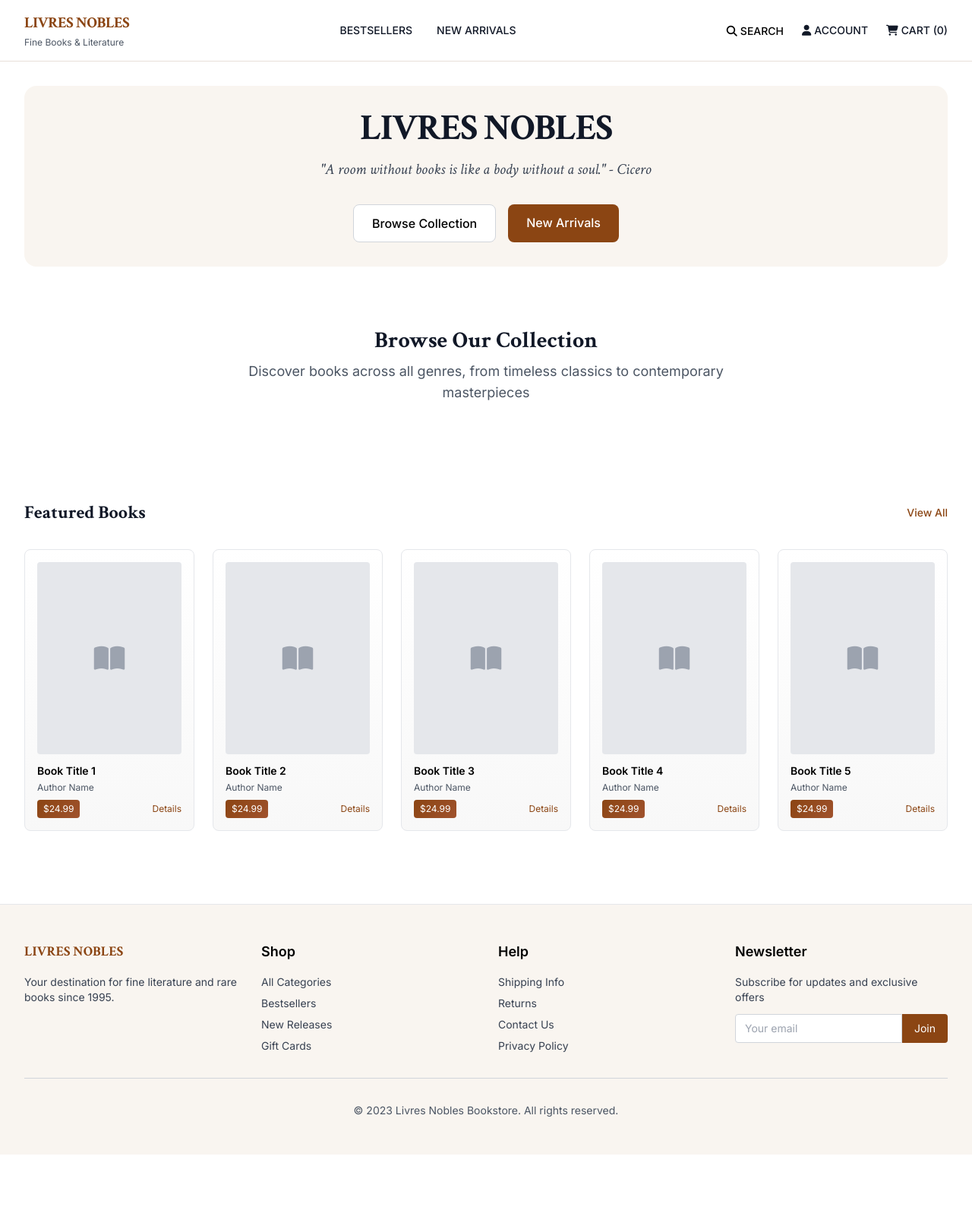
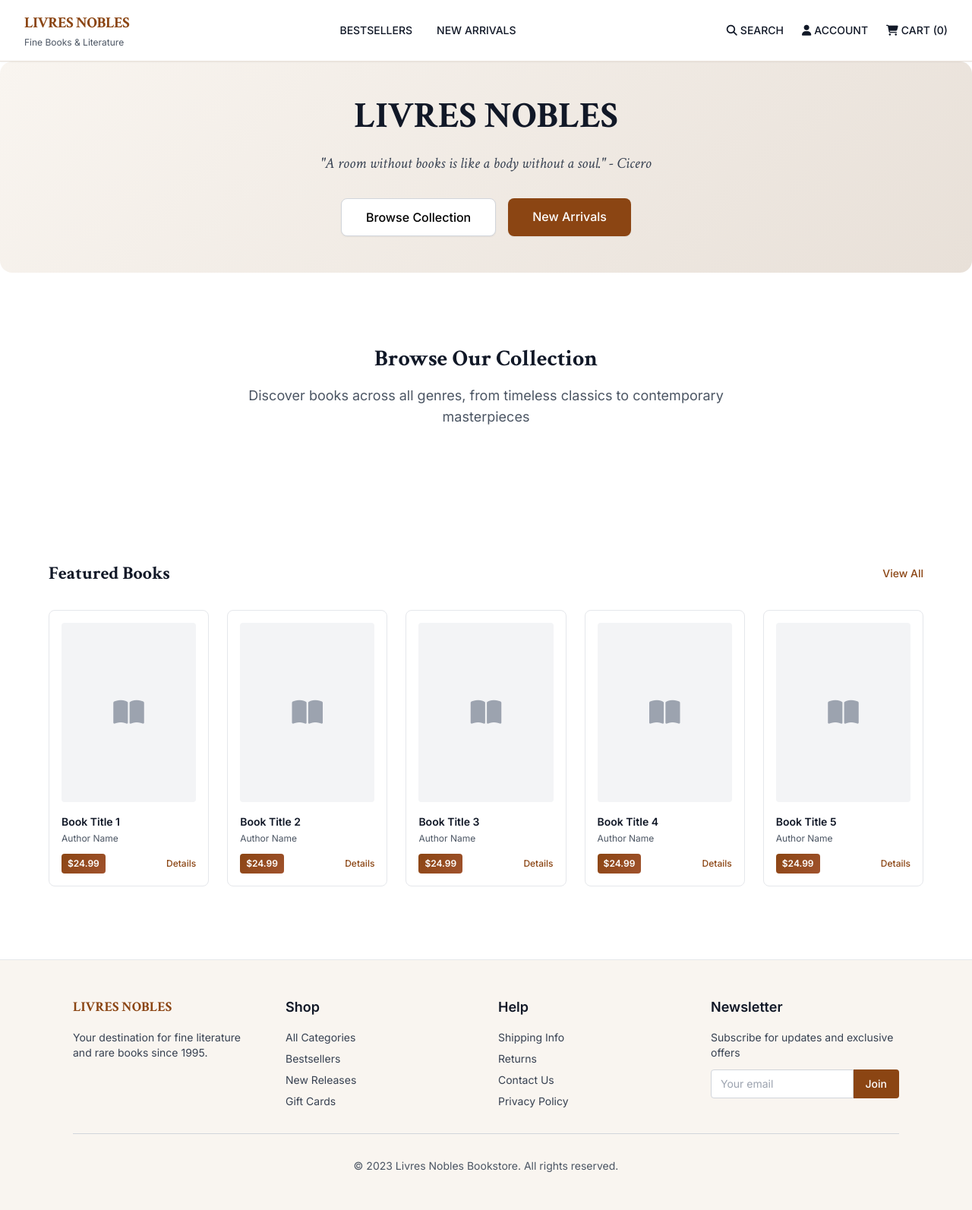
Before and after one commit to Aleksandra718/bookstore, a Django app: page / in a window 1280 px wide. Shown: the whole page at 76% size. Before the commit the page ends 1520 px from the top, so only its background shows below. Run offline with Django 5.2, Linux system fonts and the light colour scheme; data that the repository does not hold is empty; some libraries are stand-ins or nearby versions.

Commit message:
изменить base.html

```diff
--- a/main/templates/main/base.html
+++ b/main/templates/main/base.html
@@ -23,7 +23,7 @@
 
         .book-card {
             transition: all 0.3s ease;
-            background: linear-gradient(to bottom, #ffffff, #f8f8f8);
+            background: white;
         }
 
         .book-card:hover {
@@ -37,12 +37,13 @@
         }
 
         .book-card:hover .book-cover {
-            transform: rotateY(5deg) scale(1.03);
+            transform: scale(1.03);
         }
 
         .nav-link {
             position: relative;
             transition: all 0.3s ease;
+            padding: 0.5rem 0;
         }
 
         .nav-link:hover::after {
@@ -144,27 +145,16 @@
 
         .price-tag {
             background: linear-gradient(135deg, #8B4513, #A0522D);
+            color: white;
+            padding: 0.25rem 0.5rem;
+            border-radius: 0.25rem;
+            font-size: 0.75rem;
+            font-weight: 600;
         }
 
-        .category-badge {
-            background-color: #e8e0d8;
-            color: #5a3921;
-        }
-
-        /* Book spine effect */
-        .book-spine {
-            position: relative;
-        }
-
-        .book-spine::before {
-            content: '';
-            position: absolute;
-            left: 0;
-            top: 0;
-            bottom: 0;
-            width: 5px;
-            background: linear-gradient(to bottom, #8B4513, #5a3921);
-            border-radius: 2px 0 0 2px;
+        .hero-section {
+            background: linear-gradient(135deg, #f9f5f0 0%, #e8e0d8 100%);
+            border-radius: 1rem;
         }
     </style>
 </head>
@@ -173,7 +163,7 @@
     <div id="overlay" class="overlay fixed inset-0 bg-black bg-opacity-50 z-40 md:hidden"></div>
 
     <!-- Mobile Menu -->
-    <div id="mobileMenu" class="mobile-menu fixed top-0 left-0 w-80 h-full bg-white z-50 md:hidden shadow-lg bookish-bg">
+    <div id="mobileMenu" class="mobile-menu fixed top-0 left-0 w-80 h-full bg-white z-50 md:hidden shadow-lg">
         <div class="p-6 h-full flex flex-col">
             <div class="flex justify-between items-center mb-8">
                 <h2 class="text-lg font-bold tracking-tight serif-font accent-color">
@@ -188,18 +178,12 @@
 
             <nav class="space-y-6 flex-grow">
                 <a href="{% url 'main:index' %}"
-                   hx-get="{% url 'main:index' %}"
-                   hx-target="#main-content"
-                   hx-push-url="true"
                    class="mobile-nav-link block text-lg font-medium text-gray-900 hover:text-gray-700 py-2 border-b border-gray-200">
                    <i class="fas fa-home mr-2 accent-color"></i>HOME
                 </a>
                 {% for category in categories %}
                 <a href="{% url 'main:catalog' category.slug %}"
-                   hx-get="{% url 'main:catalog' category.slug %}"
-                   hx-target="#main-content"
-                   hx-push-url="true"
-                   class="mobile-nav-link block text-lg font-medium text-gray-900 hover:text-gray-700 py-2 border-b border-gray-200 {% if current_category == category.slug %}active{% endif %}">
+                   class="mobile-nav-link block text-lg font-medium text-gray-900 hover:text-gray-700 py-2 border-b border-gray-200">
                    <i class="fas fa-book mr-2 accent-color"></i>{{ category.name|upper }}
                 </a>
                 {% endfor %}
@@ -209,7 +193,7 @@
                 </a>
                 <a href="#"
                    class="mobile-nav-link block text-lg font-medium text-gray-900 hover:text-gray-700 py-2 border-b border-gray-200">
-                   <i class="fas fa-newspaper mr-2 accent-color"></i>NEW RELEASES
+                   <i class="fas fa-newspaper mr-2 accent-color"></i>NEW ARRIVALS
                 </a>
             </nav>
 
@@ -218,7 +202,7 @@
                     <i class="fas fa-search mr-2 accent-color"></i>SEARCH
                 </a>
 
-                <a class="text-sm font-medium text-gray-900 hover:text-gray-600 py-2">
+                <a href="#" class="text-sm font-medium text-gray-900 hover:text-gray-600 py-2">
                     <i class="fas fa-user mr-2 accent-color"></i>ACCOUNT
                 </a>
                 <a href="#" id="mobileCart" class="block text-sm font-medium text-gray-900 hover:text-gray-700 py-2">
@@ -229,7 +213,7 @@
     </div>
 
     <!-- Header -->
-    <header class="sticky top-0 bg-white z-30 header-border">
+    <header class="sticky top-0 bg-white z-30 header-border shadow-sm">
         <div class="mx-auto px-4 sm:px-6 lg:px-8">
             <div class="flex justify-between items-center h-20">
                 <!-- Mobile Menu Button -->
@@ -241,10 +225,7 @@
 
                 <!-- Logo -->
                 <div class="flex-shrink-0">
-                    <a href="{% url 'main:index' %}"
-                       hx-get="{% url 'main:index' %}"
-                       hx-target="#main-content"
-                       hx-push-url="true">
+                    <a href="{% url 'main:index' %}">
                         <h1 class="text-xl font-bold tracking-tight text-left serif-font accent-color">
                             LIVRES NOBLES
                         </h1>
@@ -256,10 +237,7 @@
                 <nav class="hidden md:flex space-x-8">
                     {% for category in categories %}
                     <a href="{% url 'main:catalog' category.slug %}"
-                       hx-get="{% url 'main:catalog' category.slug %}"
-                       hx-target="#main-content"
-                       hx-push-url="true"
-                       class="nav-link text-sm font-medium text-gray-900 hover:text-gray-700 {% if current_category == category.slug %}active{% endif %}">
+                       class="nav-link text-sm font-medium text-gray-900 hover:text-gray-700">
                        {{ category.name|upper }}
                     </a>
                     {% endfor %}
@@ -273,16 +251,10 @@
 
                 <!-- Right side links -->
                 <div class="hidden md:flex items-center space-x-6">
-                    <div class="relative" id="mobile-search-wrapper">
-                        <button id="mobile-search-toggle"
-                                hx-get="{% url 'main:catalog_all' %}?show_search=true"
-                                hx-target="#mobile-search-wrapper"
-                                hx-swap="innerHTML"
-                                class="text-sm font-medium uppercase hover:text-gray-600">
+                    <a href="#" class="text-sm font-medium text-gray-900 hover:text-gray-600">
                         <i class="fas fa-search mr-1"></i>SEARCH
-                        </button>
-                    </div>
-                    <a class="text-sm font-medium text-gray-900 uppercase hover:text-gray-600">
+                    </a>
+                    <a href="#" class="text-sm font-medium text-gray-900 hover:text-gray-600">
                         <i class="fas fa-user mr-1"></i>ACCOUNT
                     </a>
                     <a href="#" id="desktopCart" class="text-sm font-medium text-gray-900 hover:text-gray-700">
@@ -292,66 +264,68 @@
 
                 <!-- Mobile Cart Icon -->
                 <div class="md:hidden">
-                    <a href="#" id="mobileCartHeader" class="text-xs font-medium text-gray-900">
+                    <a href="#" id="mobileCartHeader" class="text-sm font-medium text-gray-900">
                         <i class="fas fa-shopping-cart"></i> (0)
                     </a>
                 </div>
             </div>
         </div>
     </header>
-    <div id="cart-container"></div>
 
     <!-- Loading Indicator -->
     <div class="htmx-indicator fixed top-0 left-0 w-full h-1 accent-bg z-50"></div>
 
     <!-- Main Content -->
-    <div id="main-content">
+    <main id="main-content" class="min-h-screen">
         {% block content %}
-        <!-- Default home content -->
-        <main class="mx-auto px-4 sm:px-6 lg:px-8 py-8">
         <!-- Hero Section -->
-            <section class="bookish-bg rounded-2xl p-8 mb-12 text-center">
-                <h2 class="text-5xl font-bold tracking-tight text-gray-900 mb-4 serif-font">
+        <section class="hero-section mx-auto px-4 sm:px-6 lg:px-8 py-12 mb-16">
+            <div class="max-w-4xl mx-auto text-center">
+                <h2 class="text-4xl md:text-5xl font-bold text-gray-900 mb-6 serif-font">
                     LIVRES NOBLES
                 </h2>
-                <p class="text-xl text-gray-700 mb-8 max-w-2xl mx-auto serif-font italic">
+                <p class="text-lg md:text-xl text-gray-700 mb-8 max-w-2xl mx-auto serif-font italic">
                     "A room without books is like a body without a soul." - Cicero
                 </p>
-                <div class="flex justify-center space-x-4">
-                    <a href="#" class="px-6 py-3 bg-white border border-gray-300 rounded-lg font-medium hover:bg-gray-50 transition-colors">
+                <div class="flex flex-col sm:flex-row justify-center gap-4">
+                    <a href="#" class="px-8 py-3 bg-white border border-gray-300 rounded-lg font-medium hover:bg-gray-50 transition-colors shadow-sm">
                         Browse Collection
                     </a>
-                    <a href="#" class="px-6 py-3 accent-bg text-white rounded-lg font-medium hover:bg-brown-700 transition-colors">
+                    <a href="#" class="px-8 py-3 accent-bg text-white rounded-lg font-medium hover:bg-brown-700 transition-colors shadow-sm">
                         New Arrivals
                     </a>
+                </div>
             </div>
         </section>
 
         <!-- Categories Grid -->
-            <div class="text-center py-8">
-                <h3 class="text-3xl font-bold text-gray-900 mb-2 serif-font">Browse Our Collection</h3>
-                <p class="text-lg text-gray-600 mb-8 max-w-2xl mx-auto">
+        <section class="mx-auto px-4 sm:px-6 lg:px-8 py-8 mb-16">
+            <div class="max-w-6xl mx-auto">
+                <div class="text-center mb-12">
+                    <h3 class="text-3xl font-bold text-gray-900 mb-4 serif-font">Browse Our Collection</h3>
+                    <p class="text-lg text-gray-600 max-w-2xl mx-auto">
                         Discover books across all genres, from timeless classics to contemporary masterpieces
                     </p>
-                <div class="grid grid-cols-1 md:grid-cols-3 gap-6 max-w-4xl mx-auto">
+                </div>
+
+                <div class="grid grid-cols-1 md:grid-cols-3 gap-8">
                     {% for category in categories %}
                     <a href="{% url 'main:catalog' category.slug %}"
-                       hx-get="{% url 'main:catalog' category.slug %}"
-                       hx-target="#main-content"
-                       hx-push-url="true"
-                       class="book-card block p-8 border border-gray-200 rounded-xl hover:border-gray-300 transition-colors text-center book-spine">
-                        <div class="w-16 h-16 mx-auto mb-4 rounded-full bookish-bg flex items-center justify-center">
-                            <i class="fas fa-book text-2xl accent-color"></i>
+                       class="book-card block p-8 border border-gray-200 rounded-xl hover:border-gray-300 transition-all duration-300 text-center group">
+                        <div class="w-20 h-20 mx-auto mb-6 rounded-full bookish-bg flex items-center justify-center group-hover:scale-110 transition-transform duration-300">
+                            <i class="fas fa-book text-3xl accent-color"></i>
                         </div>
-                        <h3 class="text-xl font-bold serif-font">{{ category.name|upper }}</h3>
-                        <p class="text-gray-600 mt-2 text-sm">{{ category.book_count }} titles</p>
+                        <h3 class="text-xl font-bold serif-font text-gray-900 mb-2">{{ category.name }}</h3>
+                        <p class="text-gray-600">{{ category.book_count }} titles available</p>
                     </a>
                     {% endfor %}
                 </div>
             </div>
+        </section>
 
         <!-- Featured Books Section -->
-            <section class="mt-16">
+        <section class="mx-auto px-4 sm:px-6 lg:px-8 py-8 mb-16">
+            <div class="max-w-6xl mx-auto">
                 <div class="flex justify-between items-center mb-8">
                     <h3 class="text-2xl font-bold text-gray-900 serif-font">Featured Books</h3>
                     <a href="#" class="text-sm font-medium accent-color hover:underline">View All</a>
@@ -361,26 +335,26 @@
                     <!-- Sample featured book cards -->
                     {% for i in "12345" %}
                     <div class="book-card rounded-lg overflow-hidden border border-gray-200 p-4">
-                        <div class="aspect-[3/4] bg-gray-200 rounded mb-3 flex items-center justify-center bookish-bg">
+                        <div class="aspect-[3/4] bg-gray-100 rounded mb-4 flex items-center justify-center bookish-bg">
                             <i class="fas fa-book-open text-4xl text-gray-400"></i>
                         </div>
-                        <h4 class="font-bold text-sm mb-1">Book Title {{ i }}</h4>
-                        <p class="text-xs text-gray-600 mb-2">Author Name</p>
+                        <h4 class="font-bold text-sm mb-1 text-gray-900">Book Title {{ i }}</h4>
+                        <p class="text-xs text-gray-600 mb-3">Author Name</p>
                         <div class="flex justify-between items-center">
-                            <span class="price-tag text-white text-xs px-2 py-1 rounded">$24.99</span>
-                            <button class="text-xs accent-color hover:underline">Details</button>
+                            <span class="price-tag">$24.99</span>
+                            <button class="text-xs accent-color hover:underline font-medium">Details</button>
                         </div>
                     </div>
                     {% endfor %}
                 </div>
+            </div>
         </section>
+        {% endblock %}
     </main>
-        {% endblock %}
-    </div>
 
     <!-- Footer -->
-    <footer class="bookish-bg mt-16 py-12 border-t border-gray-200">
-        <div class="mx-auto px-4 sm:px-6 lg:px-8 max-w-7xl">
+    <footer class="bookish-bg border-t border-gray-200">
+        <div class="mx-auto px-4 sm:px-6 lg:px-8 py-12 max-w-6xl">
             <div class="grid grid-cols-1 md:grid-cols-4 gap-8">
                 <div>
                     <h4 class="font-bold text-lg mb-4 serif-font accent-color">LIVRES NOBLES</h4>
@@ -389,7 +363,7 @@
                     </p>
                 </div>
                 <div>
-                    <h4 class="font-bold text-lg mb-4">Shop</h4>
+                    <h4 class="font-bold text-lg mb-4 text-gray-900">Shop</h4>
                     <ul class="space-y-2 text-sm">
                         <li><a href="#" class="text-gray-700 hover:underline">All Categories</a></li>
                         <li><a href="#" class="text-gray-700 hover:underline">Bestsellers</a></li>
@@ -398,7 +372,7 @@
                     </ul>
                 </div>
                 <div>
-                    <h4 class="font-bold text-lg mb-4">Help</h4>
+                    <h4 class="font-bold text-lg mb-4 text-gray-900">Help</h4>
                     <ul class="space-y-2 text-sm">
                         <li><a href="#" class="text-gray-700 hover:underline">Shipping Info</a></li>
                         <li><a href="#" class="text-gray-700 hover:underline">Returns</a></li>
@@ -407,11 +381,11 @@
                     </ul>
                 </div>
                 <div>
-                    <h4 class="font-bold text-lg mb-4">Newsletter</h4>
+                    <h4 class="font-bold text-lg mb-4 text-gray-900">Newsletter</h4>
                     <p class="text-sm text-gray-700 mb-3">Subscribe for updates and exclusive offers</p>
                     <div class="flex">
-                        <input type="email" placeholder="Your email" class="px-3 py-2 border border-gray-300 rounded-l text-sm w-full">
-                        <button class="accent-bg text-white px-4 py-2 rounded-r text-sm">Join</button>
+                        <input type="email" placeholder="Your email" class="px-3 py-2 border border-gray-300 rounded-l text-sm w-full focus:outline-none focus:ring-1 focus:ring-accent-color">
+                        <button class="accent-bg text-white px-4 py-2 rounded-r text-sm font-medium hover:bg-brown-700 transition-colors">Join</button>
                     </div>
                 </div>
             </div>
@@ -443,14 +417,9 @@
                 document.body.style.overflow = '';
             }
 
-            menuToggle.addEventListener('click', openMobileMenu);
-            closeMenu.addEventListener('click', closeMobileMenu);
-            overlay.addEventListener('click', closeMobileMenu);
-
-            // Close mobile menu after navigation
-            document.addEventListener('htmx:afterRequest', function() {
-                closeMobileMenu();
-            });
+            if (menuToggle) menuToggle.addEventListener('click', openMobileMenu);
+            if (closeMenu) closeMenu.addEventListener('click', closeMobileMenu);
+            if (overlay) overlay.addEventListener('click', closeMobileMenu);
 
             // Close mobile menu on window resize
             window.addEventListener('resize', function() {
@@ -458,43 +427,7 @@
                     closeMobileMenu();
                 }
             });
-
-            // Update active navigation links after HTMX requests
-            document.addEventListener('htmx:afterSettle', function() {
-                updateActiveNavLinks();
         });
-
-            function updateActiveNavLinks() {
-                const currentPath = window.location.pathname;
-                const navLinks = document.querySelectorAll('.nav-link, .mobile-nav-link');
-
-                navLinks.forEach(link => {
-                    link.classList.remove('active');
-                    if (link.getAttribute('href') === currentPath) {
-                        link.classList.add('active');
-                    }
-                });
-            }
-
-            // Listen for cart updates
-            document.addEventListener('cartUpdated', function(e) {
-                if (e.detail && e.detail.total_items !== undefined) {
-                    updateHeaderCartCount(e.detail.total_items);
-                }
-            });
-        });
-
-        // Global function to update cart count
-        window.updateHeaderCartCount = function(count) {
-            const desktopCart = document.getElementById('desktopCart');
-            const mobileCart = document.getElementById('mobileCart');
-            const mobileCartHeader = document.getElementById('mobileCartHeader');
-            const cartText = `CART (${count})`;
-
-            if (desktopCart) desktopCart.textContent = cartText;
-            if (mobileCart) mobileCart.textContent = cartText;
-            if (mobileCartHeader) mobileCartHeader.textContent = cartText;
-        };
     </script>
 </body>
 </html>
```
Lines whose indentation alone changed are shown as unchanged.
